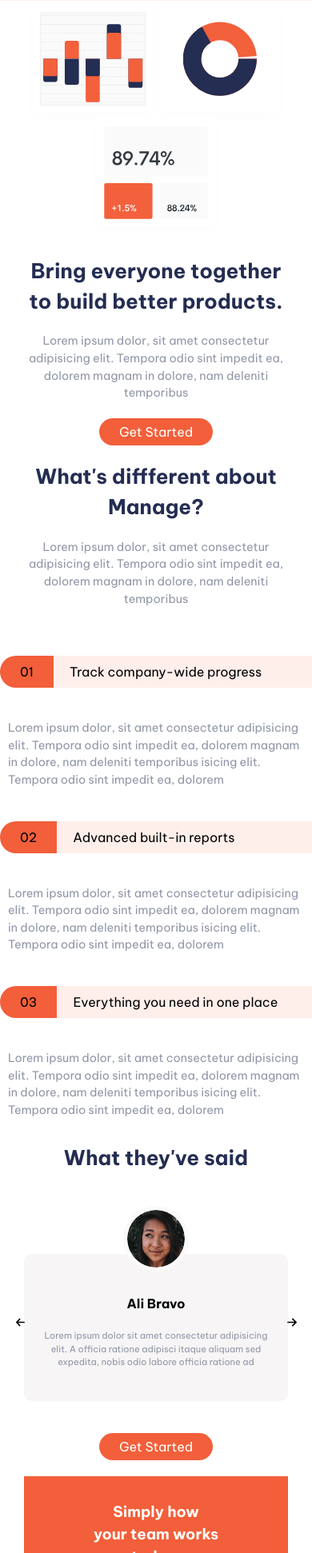
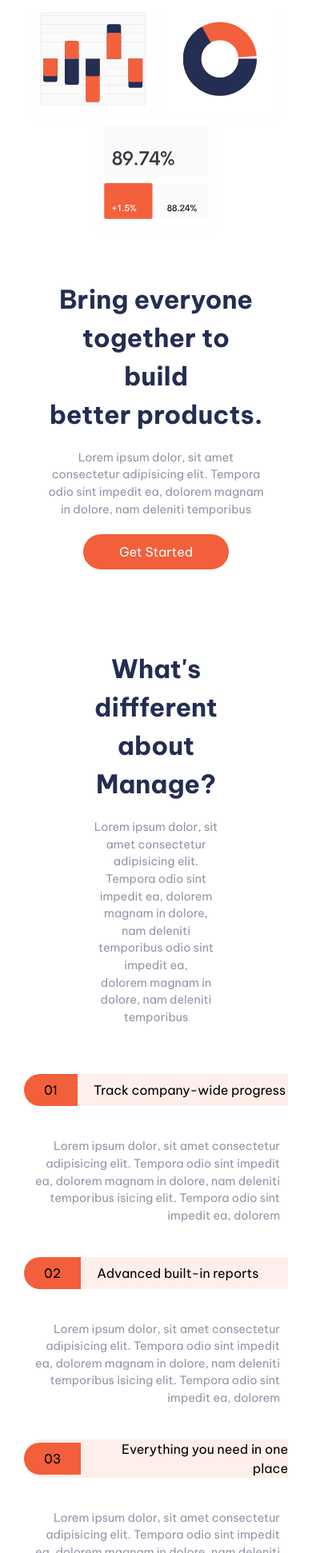
Before and after one commit to HGSChandeepa/front_end_mentor_project, a website built with Vite: page index.html in a window 390 px wide. Shown: the part 58-2000 px from the top of the page at 80% size. Built offline with nearby package versions, Linux system fonts and the light colour scheme.

Commit message:
completed

```diff
--- a/index.html
+++ b/index.html
@@ -46,32 +46,46 @@
 
       <!-- intro page -->
       <div class="intro container">
+        <div class="image">
           <img
             src="./images/illustration-intro.svg"
             alt="intro image"
             class="img intro-img"
           />
+        </div>
+        <div class="intro-data">
           <h3 class="intro topic">
-          Bring everyone together to build better products.
+            Bring everyone <br />
+            together to build<br />
+            better products.
           </h3>
           <p class="intro paragraph">
-          Lorem ipsum dolor, sit amet consectetur adipisicing elit. Tempora odio
-          sint impedit ea, dolorem magnam in dolore, nam deleniti temporibus
+            Lorem ipsum dolor, sit amet consectetur adipisicing elit. Tempora
+            <br />
+
+            odio sint impedit ea, dolorem magnam in dolore, nam deleniti
+            temporibus
           </p>
           <button class="btn">Get Started</button>
+        </div>
       </div>
 
       <!-- intro page -->
 
       <!-- about page -->
       <div class="about container">
+        <div class="about-wrapper">
+          <div class="about-left">
             <h3 class="about topic">What's diffferent about Manage?</h3>
             <p class="about paragraph">
-          Lorem ipsum dolor, sit amet consectetur adipisicing elit. Tempora odio
-          sint impedit ea, dolorem magnam in dolore, nam deleniti temporibus
+              Lorem ipsum dolor, sit amet consectetur <br />
+              adipisicing elit. Tempora odio sint impedit ea, dolorem magnam in
+              dolore,<br />
+              nam deleniti temporibus odio sint impedit ea, <br />
+              dolorem magnam in dolore, nam deleniti temporibus
             </p>
           </div>
-
+          <div class="about-right">
             <!-- about details -->
             <div class="card">
               <span class="card-number">01</span>
@@ -79,18 +93,18 @@
               <span class="card-details">Track company-wide progress</span>
             </div>
             <p class="card-paragraph">
-        Lorem ipsum dolor, sit amet consectetur adipisicing elit. Tempora odio
-        sint impedit ea, dolorem magnam in dolore, nam deleniti temporibus
-        isicing elit. Tempora odio sint impedit ea, dolorem
+              Lorem ipsum dolor, sit amet consectetur adipisicing elit. Tempora
+              odio sint impedit ea, dolorem magnam in dolore, nam deleniti
+              temporibus isicing elit. Tempora odio sint impedit ea, dolorem
             </p>
             <div class="card">
               <span class="card-number">02</span> <span class="spacer"></span>
               <span class="card-details">Advanced built-in reports</span>
             </div>
             <p class="card-paragraph">
-        Lorem ipsum dolor, sit amet consectetur adipisicing elit. Tempora odio
-        sint impedit ea, dolorem magnam in dolore, nam deleniti temporibus
-        isicing elit. Tempora odio sint impedit ea, dolorem
+              Lorem ipsum dolor, sit amet consectetur adipisicing elit. Tempora
+              odio sint impedit ea, dolorem magnam in dolore, nam deleniti
+              temporibus isicing elit. Tempora odio sint impedit ea, dolorem
             </p>
             <div class="card">
               <span class="card-number">03</span>
@@ -98,10 +112,13 @@
               <span class="card-details">Everything you need in one place</span>
             </div>
             <p class="card-paragraph">
-        Lorem ipsum dolor, sit amet consectetur adipisicing elit. Tempora odio
-        sint impedit ea, dolorem magnam in dolore, nam deleniti temporibus
-        isicing elit. Tempora odio sint impedit ea, dolorem
+              Lorem ipsum dolor, sit amet consectetur adipisicing elit. Tempora
+              odio sint impedit ea, dolorem magnam in dolore, nam deleniti
+              temporibus isicing elit. Tempora odio sint impedit ea, dolorem
             </p>
+          </div>
+        </div>
+      </div>
       <!-- about details -->
 
       <!-- about page -->
@@ -163,12 +180,7 @@
         <!-- slider -->
         <button class="btn">Get Started</button>
       </div>
-
-      <!-- testemonials -->
-    </div>
-
-    <!-- footer -->
-    <footer class="footer container">
+      <footer class="container">
         <div class="orange-section">
           <h3 class="footer-header">
             Simply how <br />
@@ -200,16 +212,21 @@
             </div>
           </div>
           <div class="social">
-          <img src="./images/icon-facebook.svg" alt="" />
-          <img src="./images/icon-youtube.svg" alt="" />
-          <img src="./images/icon-twitter.svg" alt="" />
-          <img src="./images/icon-pinterest.svg" alt="" />
-          <img src="./images/icon-instagram.svg" alt="" />
+            <img src="./images/icon-facebook.svg" alt="" class="soso-icon" />
+            <img src="./images/icon-youtube.svg" alt="" class="soso-icon" />
+            <img src="./images/icon-twitter.svg" alt="" class="soso-icon" />
+            <img src="./images/icon-pinterest.svg" alt="" class="soso-icon" />
+            <img src="./images/icon-instagram.svg" alt="" class="soso-icon" />
           </div>
 
           <h4 class="copyrignht">copyright 2022 .All Rights Reserved</h4>
         </div>
       </footer>
+      <!-- testemonials -->
+    </div>
+
+    <!-- footer -->
+
     <!-- footer -->
 
     <script type="module" src="/main.js"></script>
--- a/style.css
+++ b/style.css
@@ -107,7 +107,6 @@ nav {
   justify-content: space-around;
   align-items: center;
   padding: 15px 0;
-  background-color: var(--Very_Pale_Red);
 }
 nav > img {
   height: 100%;
@@ -129,8 +128,8 @@ button {
   border: none;
   background-color: var(--Bright_Red);
   color: var(--white);
-  padding: 5px 25px;
-  border-radius: 20px;
+  padding: 10px 45px;
+  border-radius: 40px;
 }
 .hamburger {
   display: none;
@@ -159,8 +158,141 @@ button {
 
 /* intropage */
 /* ------------------------------------ */
+/* intropage */
+.container {
+  width: 100%;
+  padding: 0 30px;
+  display: flex;
+  flex-direction: column;
+  align-items: center;
+  text-align: center;
+}
+.intro {
+  display: flex;
+  flex-direction: row;
+  justify-content: space-between;
+}
+.intro-data {
+  padding: 30px;
 
+  text-align: left;
+}
+.topic {
+  padding-top: 20px;
+  text-align: left;
+  font-size: 3rem;
+  font-weight: 700;
+  color: var(--Dark_Blue);
+}
+.paragraph {
+  padding: 20px 0;
+  font-size: 0.9rem;
+  color: var(--Dark_Grayish_Blue);
+}
+/* about page */
+.card {
+  margin-left: 100px;
+  margin: 40px 10px;
+  display: flex;
+  align-items: center;
+  max-width: 400px;
+  background-color: var(--Very_Pale_Red);
+  margin-left: auto;
+  margin-right: 0;
+  border-radius: 30px 0 0 30px;
+}
+.spacer {
+  padding: 0 10px;
+}
+.card-number {
+  background-color: var(--Bright_Red);
+  padding: 8px 25px;
+  border-radius: 30px 0 0 30px;
+}
+.card-paragraph {
+  padding: 0 10px;
+  font-size: 0.9rem;
+  color: var(--Dark_Grayish_Blue);
+}
+.about-wrapper {
+  display: flex;
+  flex-direction: row;
+  width: 100%;
+}
+.about-left {
+  margin-top: 50px;
+  width: 50%;
+  text-align: left;
+}
+.about-right {
+  width: 50%;
+  text-align: right;
+}
+
+/* about page */
 /* intropage */
+/* testamonials with slider */
+.testa {
+  margin-top: 100px;
+}
+.slider {
+  width: 100%;
+  position: relative;
+  margin-top: 50px;
+  display: flex;
+  flex-direction: column;
+  text-align: center;
+  padding: 40px 0;
+}
+.slider-img {
+  position: absolute;
+  margin: auto;
+  top: 0;
+  left: 0;
+  right: 0;
+  width: 10%;
+  z-index: 10;
+  border: 5px solid var(--Vary_Light_Gray);
+  border-radius: 50%;
+}
+.slider-details {
+  width: 100%;
+  background-color: var(--medium_Light_Gray);
+  padding: 20px;
+  border-radius: 10px;
+  margin-top: 20px;
+}
+.slide-name {
+  margin-top: 30px;
+}
+.slide.paragraph {
+  font-size: 1rem;
+  font-weight: lighter;
+}
+.arrow {
+  position: absolute;
+  z-index: 100;
+  width: 2%;
+  top: 66%;
+  color: var(--Bright_Red);
+}
+.right {
+  right: 5%;
+}
+.left {
+  left: 5%;
+}
+.testa-container {
+  position: relative;
+  padding: 0 30px;
+  margin: auto;
+  display: flex;
+  flex-direction: column;
+  justify-content: center;
+  align-items: center;
+}
+
+/* testamonials with slider */
 
 /* responsive design */
 
@@ -168,18 +300,19 @@ button {
 .orange-section {
   background-color: var(--Bright_Red);
   width: 100%;
-  padding: 30px;
+  padding: 100px 30px;
   margin-top: 20px;
 }
 .footer-header {
   color: #fff;
 }
 .footer-btn {
-  margin-top: 20px;
+  margin-top: 60px;
   background-color: #fff;
   color: var(--Bright_Red);
   font-weight: 700;
   font-size: 0.9rem;
+  line-height: 2rem;
 }
 .blue-section {
   width: 100%;
@@ -189,14 +322,13 @@ button {
 .search-section {
   display: flex;
   align-items: center;
-  justify-content: space-between;
-  width: 100%;
-  display: inline-block;
+  justify-content: space-evenly;
 }
 .search {
-  margin-top: 15px;
+  width: 60%;
+
   border: none;
-  padding: 7px 10px;
+  padding: 10px 10px;
   border-radius: 20px;
   font-size: 0.9rem;
 }
@@ -205,7 +337,7 @@ button {
   justify-content: space-around;
   text-align: left;
   color: #fff;
-  font-size: 0.8rem;
+  font-size: 1rem;
   line-height: 2rem;
   margin-top: 40px;
 }
@@ -213,20 +345,31 @@ button {
   display: flex;
   justify-content: space-around;
   align-items: center;
-  margin-top: 30px;
-  width: 100%;
+  margin-top: 80px;
+  font-size: 400px;
 }
+
 .copyrignht {
-  margin-top: 30px;
+  margin-top: 70px;
   font-size: 0.7rem;
+  padding: 40px 0;
   font-weight: lighter;
   color: var(--medium_Light_Gray);
+  color: var(--medium_Light_Gray);
+  border-top: 1px solid var(--Dark_Grayish_Blue);
 }
 
 /* footer */
 
 /* for mobile max-width :680px */
 @media screen and (max-width: 980px) {
+  .container {
+    display: flex;
+    justify-content: center;
+    align-items: center;
+    text-align: center;
+  }
+
   .topmost {
     display: none;
   }
@@ -245,7 +388,6 @@ button {
     display: flex;
     flex-direction: column;
     text-align: center;
-
     background-color: var(--Very_Pale_Red);
     padding: 20px 0;
     width: 100%;
@@ -268,120 +410,34 @@ button {
     /* -webkit-transition: all 0.3s ease-in-out; */
     transform: all 0.3 ease-in-out;
   }
-
-  /* intropage */
-  .container {
-    padding: 0 30px;
+  .intro {
     display: flex;
     flex-direction: column;
-    align-items: center;
+  }
+  .topic {
+    font-size: 2rem;
     text-align: center;
   }
-  .topic {
-    padding-top: 20px;
+  .paragraph {
     text-align: center;
+  }
+  .intro-data {
+    text-align: center;
+  }
+  .about-wrapper {
+    flex-direction: column;
 
-    font-size: 1.6rem;
-    font-weight: 700;
-    color: var(--Dark_Blue);
-  }
-  .paragraph {
-    padding: 20px 0;
-    font-size: 0.9rem;
-    color: var(--Dark_Grayish_Blue);
-  }
-  /* about page */
-  /* about detail */
-  .card {
-    margin-left: 100px;
-    margin: 40px 10px;
-    display: flex;
-    align-items: center;
-    max-width: 400px;
-    background-color: var(--Very_Pale_Red);
-    margin-left: auto;
-    margin-right: 0;
-    border-radius: 30px 0 0 30px;
-  }
-  .spacer {
-    padding: 0 10px;
-  }
-  .card-number {
-    background-color: var(--Bright_Red);
-    padding: 8px 25px;
-    border-radius: 30px 0 0 30px;
-  }
-  .card-paragraph {
-    padding: 0 10px;
-    font-size: 0.9rem;
-    color: var(--Dark_Grayish_Blue);
-  }
-
-  /* about detail */
-
-  /* about page */
-
-  /* testamonials */
-  /* slider */
-  .testa {
-    margin-top: 10px;
-  }
-  .slider {
-    position: relative;
-    margin-top: 40px;
-    display: flex;
-    flex-direction: column;
-    text-align: center;
-    padding: 40px 0;
-  }
-  .slider-img {
-    position: absolute;
-    margin: auto;
-    top: 0;
-    left: 0;
-    right: 0;
-    width: 25%;
-    z-index: 10;
-    border: 5px solid var(--Vary_Light_Gray);
-    border-radius: 50%;
-  }
-  .slider-details {
-    width: 100%;
-    background-color: var(--medium_Light_Gray);
-    padding: 20px;
-    border-radius: 10px;
-    margin-top: 20px;
-  }
-  .slide-name {
-    margin-top: 30px;
-  }
-  .slide.paragraph {
-    font-size: 0.7rem;
-    font-weight: lighter;
-  }
-  .arrow {
-    position: absolute;
-    z-index: 100;
-    width: 3%;
-    top: 58%;
-    color: var(--Bright_Red);
-  }
-  .right {
-    right: 5%;
-  }
-  .left {
-    left: 5%;
-  }
-  .testa-container {
-    position: relative;
-    padding: 0 30px;
-    margin: auto;
-    display: flex;
-    flex-direction: column;
     justify-content: center;
     align-items: center;
   }
-
-  /* slider */
-  /* testamonials */
+  .about-right {
+    width: 100%;
+    text-align: right;
+  }
+  .card {
+    text-align: right;
+  }
+  .slider-img {
+    width: 25%;
+  }
 }
```
Lines whose indentation alone changed are shown as unchanged.
